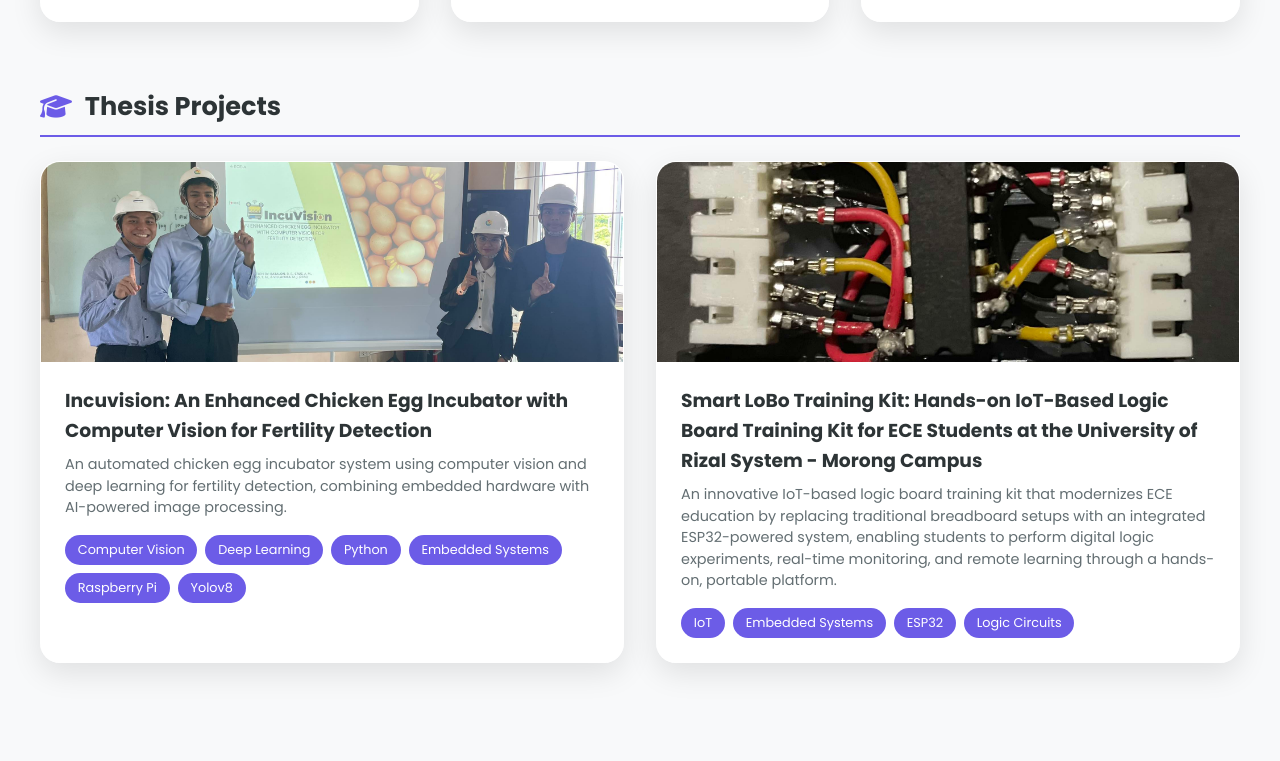
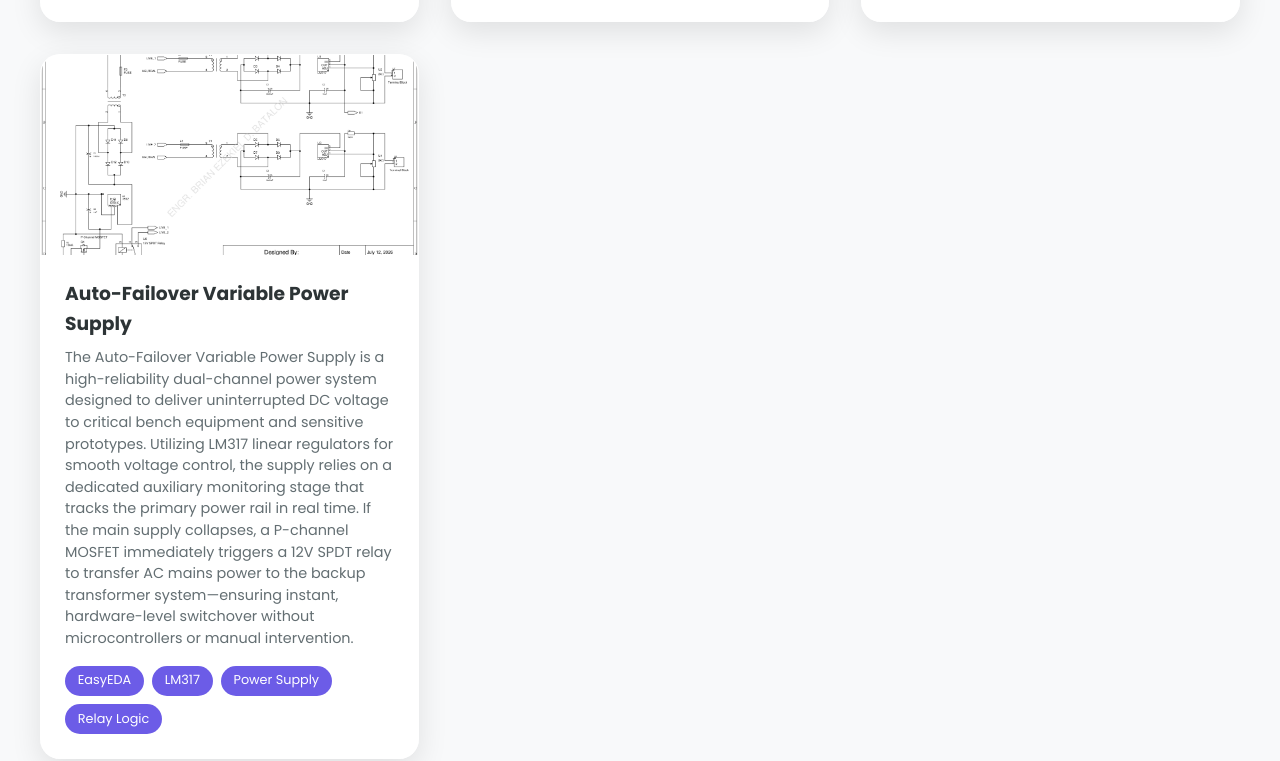
Before and after one commit to brian-batalon/brian-batalon.github.io, a plain HTML site: page index.html in a window 1280 px wide. Shown: the part 10860-11621 px from the top of the page. Drawn offline with nearby package versions, Linux system fonts and the light colour scheme; animation ran at ten frames a second.

Commit message:
Add Auto-Failover Variable Power Supply PCB design

```diff
--- a/index.html
+++ b/index.html
@@ -918,6 +918,25 @@
                         </div>
                     </div>
                 </div>
+
+                <!-- PCB Design 4 -->
+                <div class="project-card">
+                    <div class="project-image">
+                        <img src="assets/images/projects/pcb4.png" alt="PCB Design 4">
+                        <div class="project-overlay">
+                            <button class="project-preview-btn" data-project="pcb4">
+                                <i class="fas fa-search-plus"></i> View Design
+                            </button>
+                        </div>
+                    </div>
+                    <div class="project-info">
+                        <h3>Auto-Failover Variable Power Supply</h3>
+                        <p>The Auto-Failover Variable Power Supply is a high-reliability dual-channel power system designed to deliver uninterrupted DC voltage to critical bench equipment and sensitive prototypes. Utilizing LM317 linear regulators for smooth voltage control, the supply relies on a dedicated auxiliary monitoring stage that tracks the primary power rail in real time. If the main supply collapses, a P-channel MOSFET immediately triggers a 12V SPDT relay to transfer AC mains power to the backup transformer system—ensuring instant, hardware-level switchover without microcontrollers or manual intervention.</p>
+                        <div class="project-tech">
+                            <span>EasyEDA</span><span>LM317</span><span>Power Supply</span><span>Relay Logic</span>
+                        </div>
+                    </div>
+                </div>
             </div>
         </div>
 
--- a/scripts/main.js
+++ b/scripts/main.js
@@ -365,6 +365,13 @@ const projectsData = {
         type: 'image',
         image: 'assets/images/projects/pcb3.png',
         tech: ['EasyEDA', 'Embedded Systems', 'Arduino', 'Raspberry Pi']
+    },
+    pcb4: {
+        title: 'Auto-Failover Variable Power Supply',
+        description: 'The Auto-Failover Variable Power Supply is a high-reliability dual-channel power system designed to deliver uninterrupted DC voltage to critical bench equipment and sensitive prototypes. Utilizing LM317 linear regulators for smooth voltage control, the supply relies on a dedicated auxiliary monitoring stage that tracks the primary power rail in real time. If the main supply collapses, a P-channel MOSFET immediately triggers a 12V SPDT relay to transfer AC mains power to the backup transformer system—ensuring instant, hardware-level switchover without microcontrollers or manual intervention.',
+        type: 'image',
+        image: 'assets/images/projects/pcb4.png',
+        tech: ['EasyEDA', 'LM317', 'Power Supply', 'Relay Logic']
     },
     'thesis1-pdf': {
         title: 'Incuvision: An Enhanced Chicken Egg Incubator with Computer Vision for Fertility Detection',
```
Also changed, not shown: assets/images/projects/pcb4.png (added).
